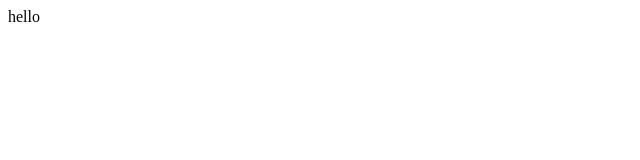
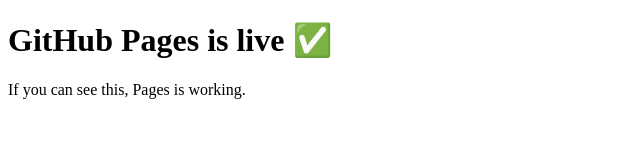
Before and after one commit to rememberingasaru/test-pdf, a plain HTML site: page index.html in a window 1280 px wide. Shown: the whole page, without its empty margins (0-640 px from the left). Drawn offline with Linux system fonts and the light colour scheme.

Commit message:
Update index.html

```diff
--- a/index.html
+++ b/index.html
@@ -1 +1,11 @@
-<body>hello</body>
+<!doctype html>
+<html>
+<head>
+  <meta charset="utf-8">
+  <title>GitHub Pages Working</title>
+</head>
+<body>
+  <h1>GitHub Pages is live ✅</h1>
+  <p>If you can see this, Pages is working.</p>
+</body>
+</html>
```
